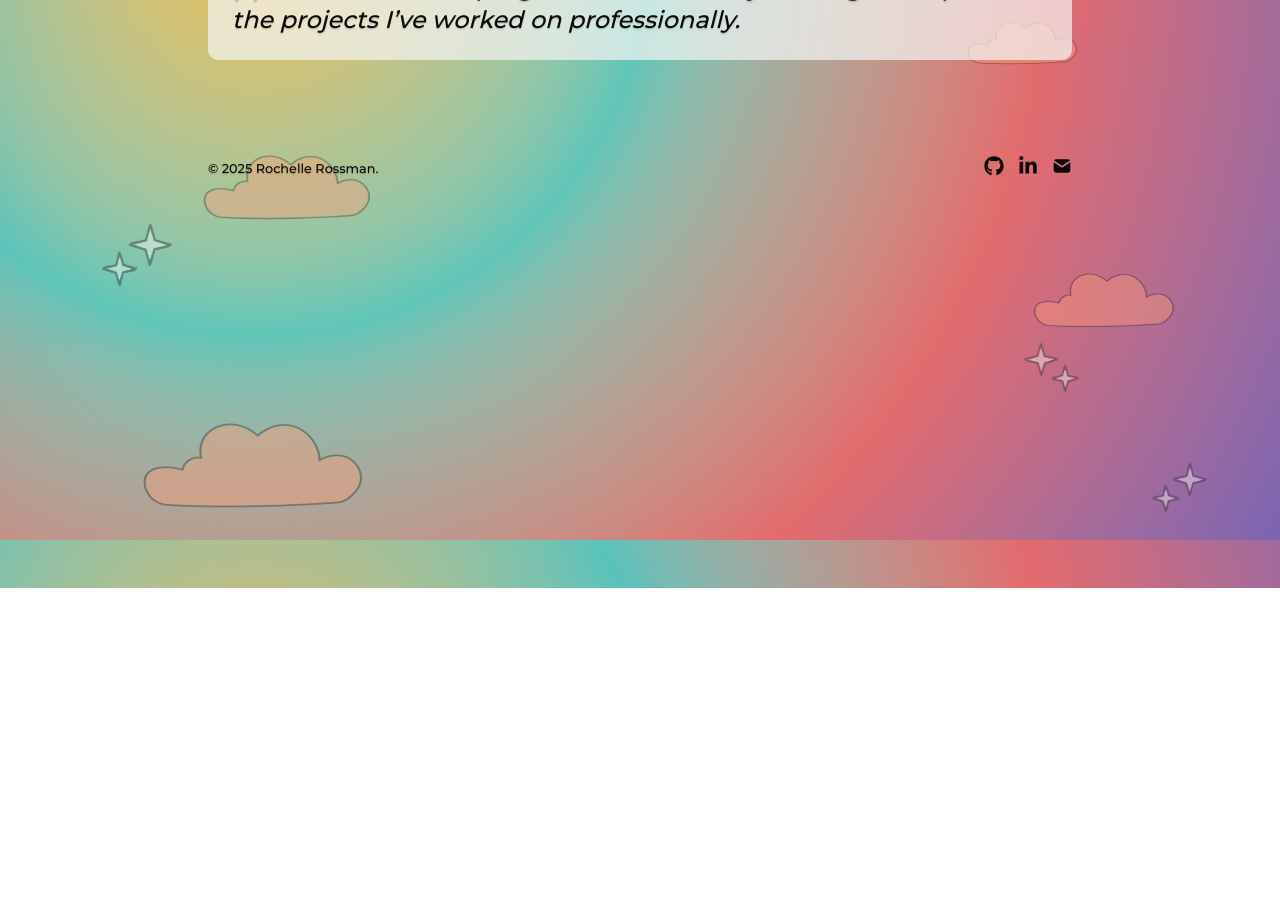
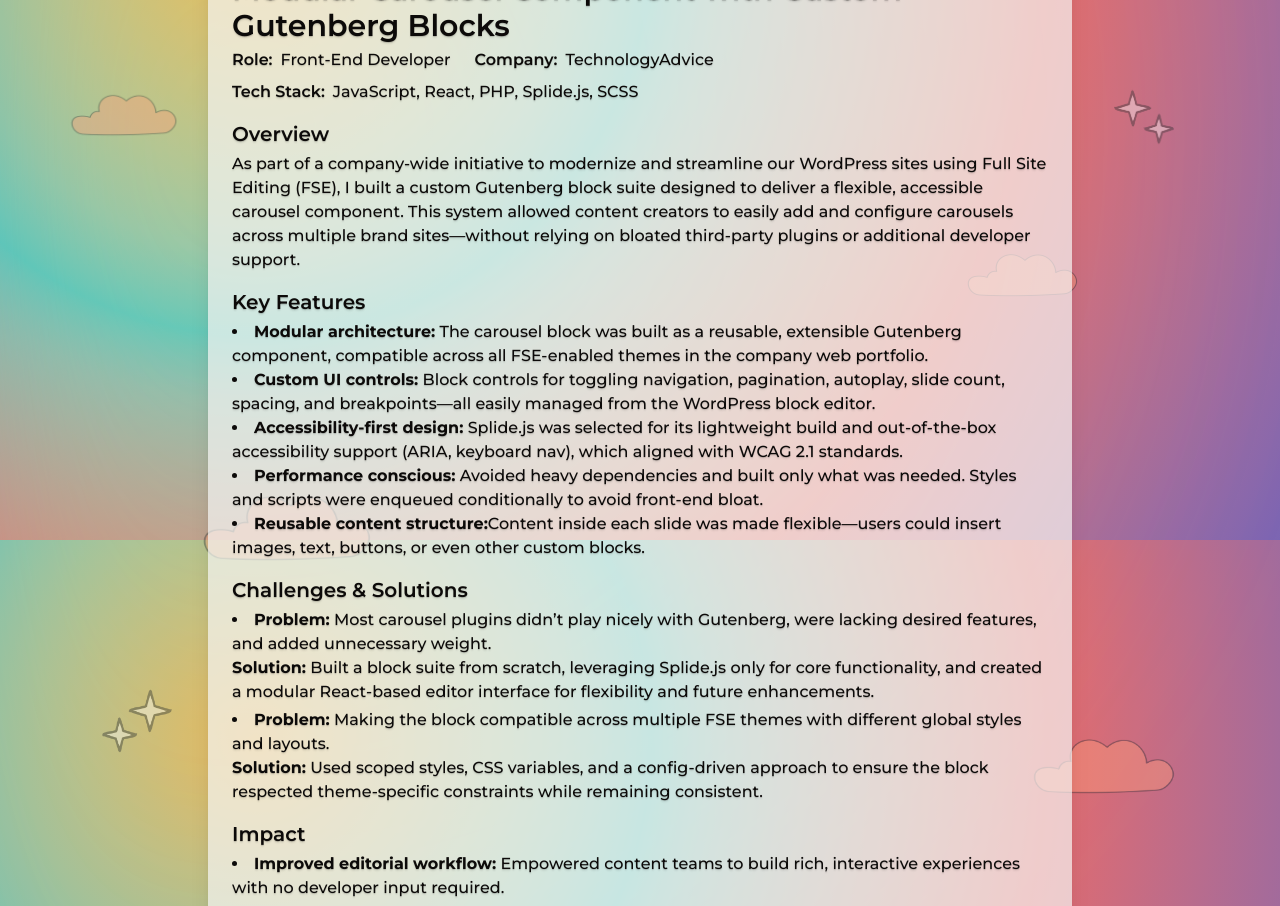
Before and after one commit to rochelle-rossman/portfolio-site, a Next.js app: page /projects in a window 1280 px wide. Shown: the part 260-1166 px from the top of the page. Before the commit the page ends 848 px from the top, so only its background shows below. Built offline with nearby package versions, Linux system fonts and the light colour scheme; a web font is replaced by a local one.

Commit message:
feat: enhance project and resume pages with detailed project descriptions and improved layout

```diff
--- a/src/app/layout.tsx
+++ b/src/app/layout.tsx
@@ -38,7 +38,7 @@ export default function RootLayout({
 			<body className='relative bg-gradient-radial bg-radial-blur bg-radial-blend flex flex-col items-center justify-center mb-12'>
 				<BackgroundDecor />
 				<main
-					className='relative z-10 min-h-screen px-6 sm:px-4 max-w-4xl w-full'
+					className='relative z-10 min-h-screen px-4 max-w-4xl w-full'
 					role='main'
 				>
 					<Navbar />
--- a/src/app/page.tsx
+++ b/src/app/page.tsx
@@ -26,7 +26,7 @@ export default function Home() {
 
 			<div className='flex flex-col gap-4 items-center md:items-start md:flex-row'>
 				<StyledHeadshot />
-				<div className='flex flex-col gap-4 items-center bg-muted/70 rounded-lg p-4'>
+				<div className='flex flex-col gap-4 items-center bg-muted/70 rounded-lg shadow-xl p-6'>
 					<About />
 					<div className='relative w-60 h-60 md:w-72 md:h-72 lg:w-80 lg:h-80'>
 						<Image
--- a/src/app/projects/page.tsx
+++ b/src/app/projects/page.tsx
@@ -1,12 +1,154 @@
 'use client'
 export default function Projects() {
 	return (
-		<section className='mx-auto'>
-			<div>
-				<h1 className='text-5xl md:text-6xl font-headline text-center mb-10'>
-					Project Samples
-				</h1>
-				<div className='bg-muted/70 rounded-lg w-full p-6 mb-10'>
+		<section>
+			<h1 className='text-5xl md:text-6xl font-headline text-center mb-10'>
+				Project Samples
+			</h1>
+			<div className='flex flex-col gap-4'>
+				<article className='bg-muted/70 rounded-lg shadow-xl p-6'>
+					<header className='mb-4'>
+						<h2 className='text-2xl md:text-3xl font-semibold mb-1'>
+							Modular Carousel Component with Custom Gutenberg
+							Blocks
+						</h2>
+						<dl className='flex flex-wrap gap-x-6 gap-y-2'>
+							<div>
+								<dt className='inline font-semibold'>Role:</dt>
+								<dd className='inline ml-2'>
+									Front-End Developer
+								</dd>
+							</div>
+							<div>
+								<dt className='inline font-semibold'>
+									Company:
+								</dt>
+								<dd className='inline ml-2'>
+									TechnologyAdvice
+								</dd>
+							</div>
+							<div>
+								<dt className='inline font-semibold'>
+									Tech Stack:
+								</dt>
+								<dd className='inline ml-2'>
+									JavaScript, React, PHP, Splide.js, SCSS
+								</dd>
+							</div>
+						</dl>
+					</header>
+
+					<section className='mb-4'>
+						<h2 className='text-xl font-semibold mb-1'>Overview</h2>
+						<p>
+							As part of a company-wide initiative to modernize
+							and streamline our WordPress sites using Full Site
+							Editing (FSE), I built a custom Gutenberg block
+							suite designed to deliver a flexible, accessible
+							carousel component. This system allowed content
+							creators to easily add and configure carousels
+							across multiple brand sites—without relying on
+							bloated third-party plugins or additional developer
+							support.
+						</p>
+					</section>
+
+					<section className='mb-4'>
+						<h2 className='text-xl font-semibold mb-1'>
+							Key Features
+						</h2>
+						<ul className='list-disc list-inside'>
+							<li>
+								<strong>Modular architecture:</strong> The
+								carousel block was built as a reusable,
+								extensible Gutenberg component, compatible
+								across all FSE-enabled themes in the company web
+								portfolio.
+							</li>
+							<li>
+								<strong>Custom UI controls:</strong> Block
+								controls for toggling navigation, pagination,
+								autoplay, slide count, spacing, and
+								breakpoints—all easily managed from the
+								WordPress block editor.
+							</li>
+							<li>
+								<strong>Accessibility-first design:</strong>
+								{' '}Splide.js was selected for its lightweight build
+								and out-of-the-box accessibility support (ARIA,
+								keyboard nav), which aligned with WCAG 2.1
+								standards.
+							</li>
+							<li>
+								<strong>Performance conscious:</strong> Avoided
+								heavy dependencies and built only what was
+								needed. Styles and scripts were enqueued
+								conditionally to avoid front-end bloat.
+							</li>
+							<li>
+								<strong>Reusable content structure:</strong>
+								Content inside each slide was made
+								flexible—users could insert images, text,
+								buttons, or even other custom blocks.
+							</li>
+						</ul>
+					</section>
+
+					<section className='mb-4'>
+						<h2 className='text-xl font-semibold mb-1'>
+							Challenges &amp; Solutions
+						</h2>
+						<ul className='list-disc list-inside space-y-1'>
+							<li>
+								<strong>Problem:</strong> Most carousel plugins
+								didn’t play nicely with Gutenberg, were lacking desired features, and added
+								unnecessary weight.
+								<br />
+								<strong>Solution:</strong> Built a block suite from
+								scratch, leveraging Splide.js only for core
+								functionality, and created a modular React-based
+								editor interface for flexibility and future
+								enhancements.
+							</li>
+							<li>
+								<strong>Problem:</strong> Making the block
+								compatible across multiple FSE themes with
+								different global styles and layouts.
+								<br />
+								<strong>Solution:</strong> Used scoped styles,
+								CSS variables, and a config-driven approach to
+								ensure the block respected theme-specific
+								constraints while remaining consistent.
+							</li>
+						</ul>
+					</section>
+
+					<section>
+						<h2 className='text-xl font-semibold mb-1'>Impact</h2>
+						<ul className='list-disc list-inside space-y-1'>
+							<li>
+								<strong>Improved editorial workflow:</strong>{' '}
+								Empowered content teams to build rich,
+								interactive experiences with no developer input
+								required.
+							</li>
+							<li>
+								<strong>Reduced plugin bloat:</strong> Replaced
+								several site-specific carousel implementations
+								with a single unified block, cutting maintenance
+								overhead.
+							</li>
+							<li>
+								<strong>Enhanced UX:</strong> Improved mobile
+								performance and accessibility metrics across
+								several key landing pages where the block was
+								deployed.
+							</li>
+						</ul>
+					</section>
+				</article>
+
+				<div className='bg-muted/70 rounded-lg w-full shadow-xl p-6 mb-10'>
 					<p className='text-2xl italic'>
 						🚧 This site is still in progress—I&apos;m currently
 						refining how I present the projects I’ve worked on
--- a/src/app/resume/page.tsx
+++ b/src/app/resume/page.tsx
@@ -44,7 +44,7 @@ export default function ResumePage() {
 				Résumé
 			</h1>
 
-			<div className='flex flex-col md:flex-row md:items-center md:justify-between bg-muted/70 rounded-lg w-full p-6 mb-10'>
+			<div className='flex flex-col md:flex-row md:items-center md:justify-between bg-muted/70 rounded-lg shadow-xl p-6 w-full mb-10'>
 				<div>
 					<h2 className='text-3xl md:text-4xl font-bold'>
 						Rochelle Rossman
@@ -67,7 +67,7 @@ export default function ResumePage() {
 			</div>
 
 			<section className='space-y-12'>
-				<div className='bg-muted/70 rounded-lg p-6'>
+				<div className='bg-muted/70 rounded-lg shadow-xl p-6'>
 					<h2 className='text-2xl font-semibold mb-2'>Summary</h2>
 					<p className='md:text-lg'>
 						Innovative and results-driven Web Software Developer
@@ -81,7 +81,7 @@ export default function ResumePage() {
 					</p>
 				</div>
 
-				<div className='bg-muted/70 rounded-lg p-6'>
+				<div className='bg-muted/70 rounded-lg shadow-xl p-6'>
 					<h2 className='text-2xl font-semibold mb-2'>Skills</h2>
 					<div className='space-y-6'>
 						<div className='flex flex-wrap gap-2'>
@@ -92,7 +92,7 @@ export default function ResumePage() {
 					</div>
 				</div>
 
-				<div className='bg-muted/70 rounded-lg p-6'>
+				<div className='bg-muted/70 rounded-lg shadow-xl p-6'>
 					<h2 className='text-2xl font-semibold text-primary mb-4'>
 						Experience
 					</h2>
@@ -164,7 +164,7 @@ export default function ResumePage() {
 					</div>
 				</div>
 
-				<div className='bg-muted/70 rounded-lg p-6'>
+				<div className='bg-muted/70 rounded-lg shadow-xl p-6'>
 					<h2 className='text-2xl font-semibold text-primary mb-2'>
 						Education
 					</h2>
@@ -176,7 +176,7 @@ export default function ResumePage() {
 					</p>
 				</div>
 
-				<div className='bg-muted/70 rounded-lg p-6'>
+				<div className='bg-muted/70 rounded-lg shadow-xl p-6'>
 					<h2 className='text-2xl font-semibold text-primary mb-2'>
 						Links
 					</h2>
--- a/src/components/nav.tsx
+++ b/src/components/nav.tsx
@@ -1,10 +1,4 @@
 import NavLink from "./nav-link"
-
-// const navItems = {
-// 	'/': { name: 'About' },
-// 	'/projects': { name: 'Projects'},
-// 	'/resume': { name: 'Résumé' },
-// }
 
 export default function Navbar() {
 	return (
```
